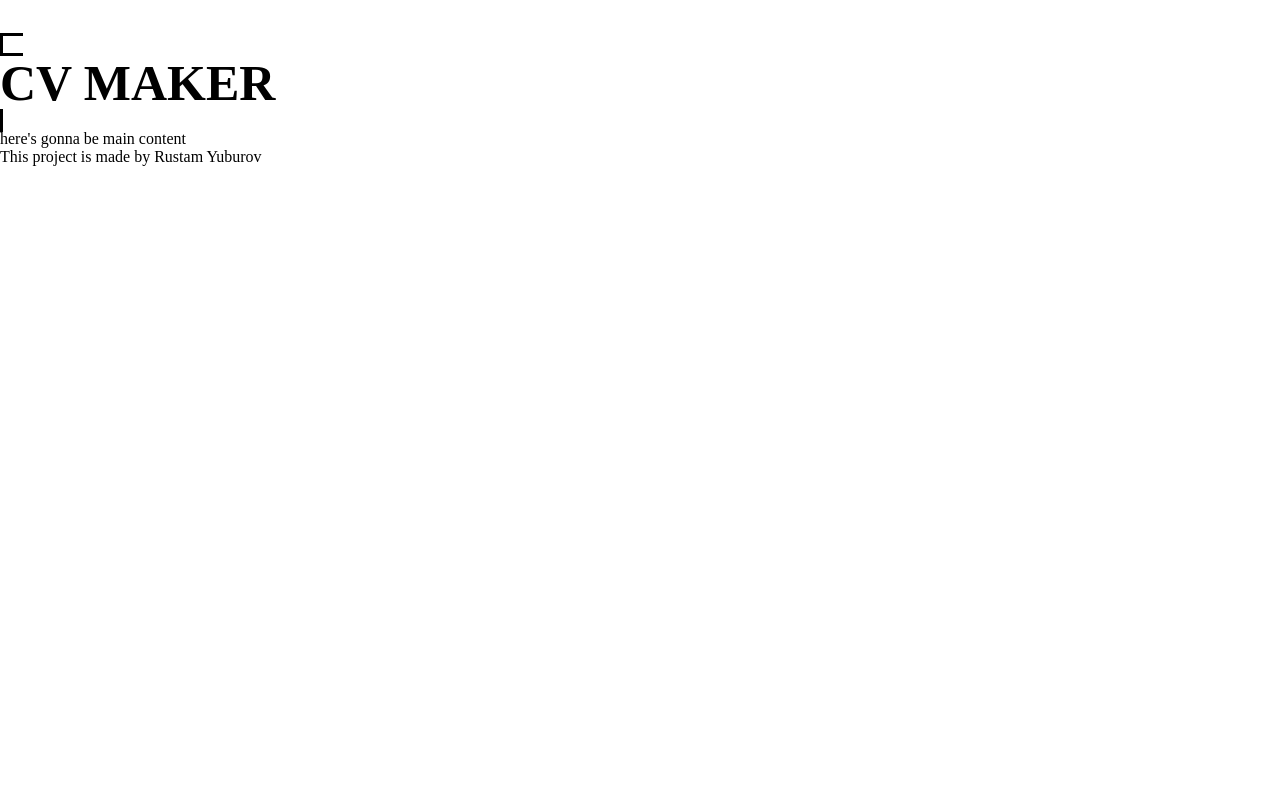
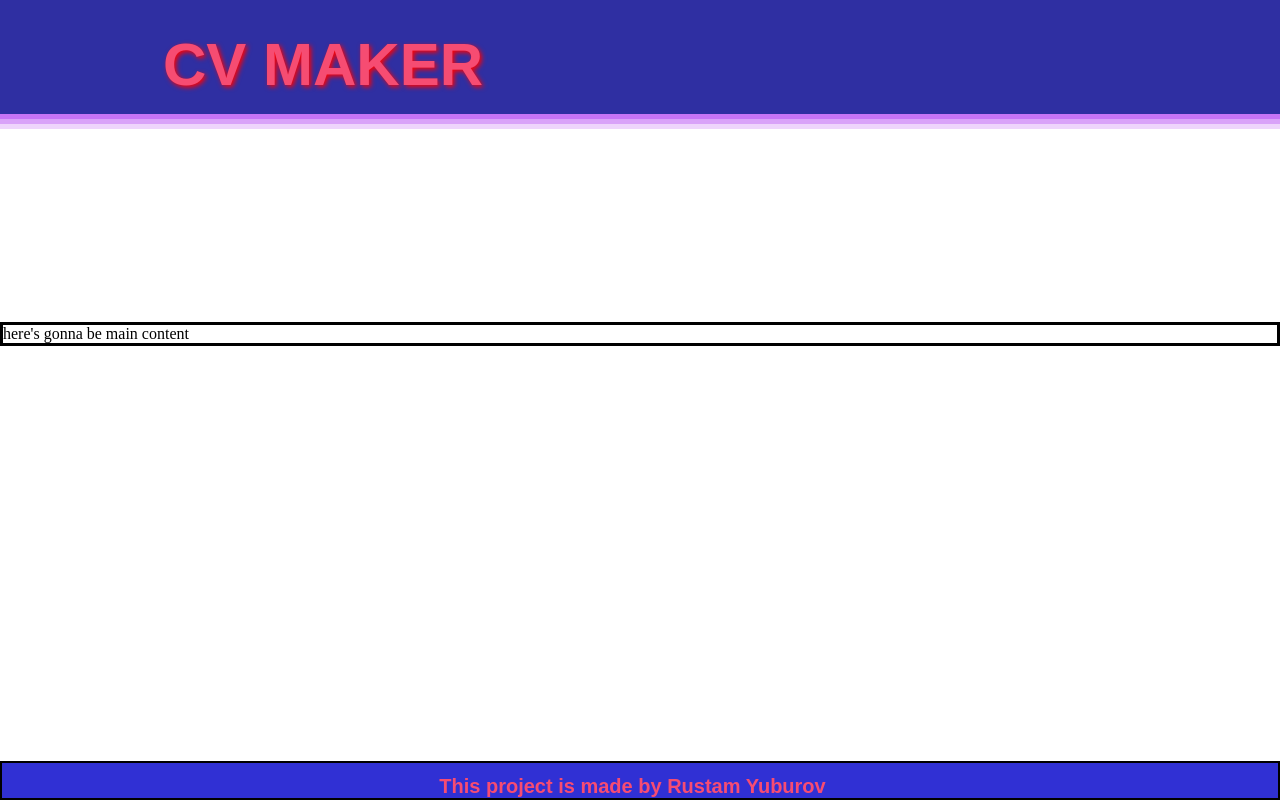
Before and after one commit to RustamYuburov/cv-project, a React (Create React App) app: page / in a window 1280 px wide. Built offline with nearby package versions, Linux system fonts and the light colour scheme.

Commit message:
Styled header and footer

```diff
--- a/src/App.css
+++ b/src/App.css
@@ -9,18 +9,60 @@
   padding: 0;
 }
 
+.App {
+  min-height: 100vh;
+  display: flex;
+  flex-direction: column;
+}
+
 /* Header */
 
 .headerDiv {
+  background-color: #2f2fa2;
   height: fit-content;
-  border: solid black;
-  display: inline;
+  display: flex;
+  padding: 15px 15px 15px 10%;
+  box-shadow: rgba(169, 46, 240, 0.4) 0px 5px, rgba(169, 46, 240, 0.3) 0px 10px, rgba(169, 46, 240, 0.2) 0px 15px;
 }
 .headerDiv img {
   margin-left: 20px;
-  height: 50px;
+  height: 70px;
 }
 
 .headerDiv h2 {
-  font-size: 50px;
+  color: #f64c72;
+  text-shadow: 2px 2px 5px red;
+  margin: 15px 0 0 15px;
+  font-size: 60px;
+  font-weight: 600;
+  font-family: 'Josefin Sans', Arial, Helvetica, sans-serif;
 }
+
+/* Main Content */
+
+.mainContent {
+  margin: auto 0;
+  border: solid black;
+}
+
+/* Footer */
+
+.footerDiv {
+  border: solid black 2px;
+  width: 100%;
+  margin-top: auto;
+  text-align: center;
+  background-color: #3030d4;
+}
+
+.footerDiv span {
+  color: #f64c72;
+  font-size: 20px;
+  font-weight: 600;
+  font-family: 'Josefin Sans', Arial, Helvetica, sans-serif;
+}
+
+.footerDiv img {
+  margin-left: 15px;
+  height: 30px;
+}
```
